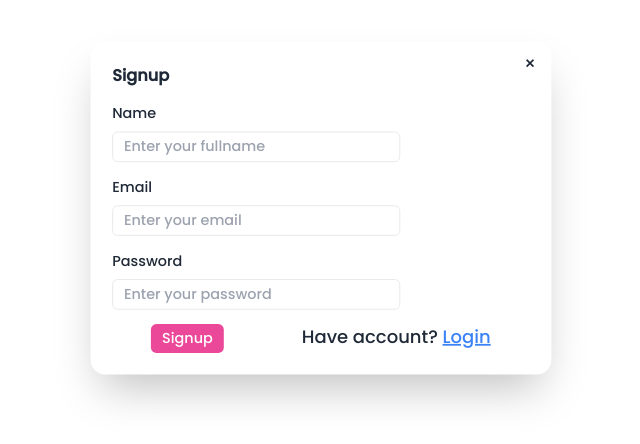
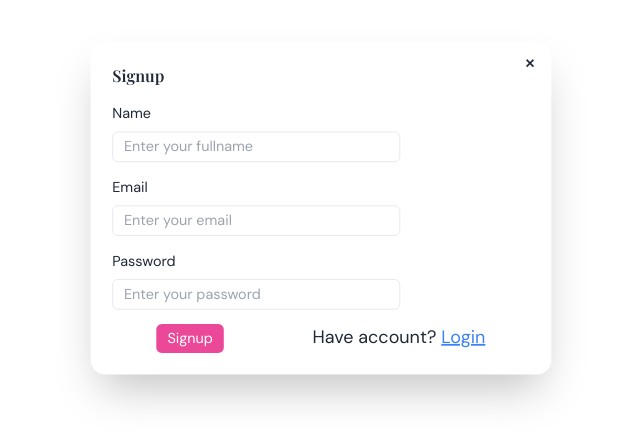
Before and after one commit to phuongnam281204/bookStoreApp-master, a React (Vite) app in the folder Frontend/: page /signup in a window 1280 px wide. Shown: the part 192-636 px from the top of the page, without its empty margins (275-915 px from the left). Built offline with nearby package versions, Linux system fonts and the light colour scheme; no server answers.

Commit message:
style(frontend): update global typography

```diff
--- a/Frontend/src/index.css
+++ b/Frontend/src/index.css
@@ -1,9 +1,23 @@
-@import url("https://fonts.googleapis.com/css2?family=Fredoka:wght@300..700&family=Poppins:wght@500&display=swap");
+@import url("https://fonts.googleapis.com/css2?family=DM+Sans:wght@400;500;600;700&family=Playfair+Display:wght@400;500;600&display=swap");
 
 @tailwind base;
 @tailwind components;
 @tailwind utilities;
 
+:root {
+  --surface-alt: #1a1a1a;
+  --accent: #c0392b;
+}
+
 body {
-  font-family: "Poppins", sans-serif;
+  font-family: "DM Sans", sans-serif;
 }
+
+h1,
+h2,
+h3,
+h4,
+h5,
+h6 {
+  font-family: "Playfair Display", serif;
+}
```
